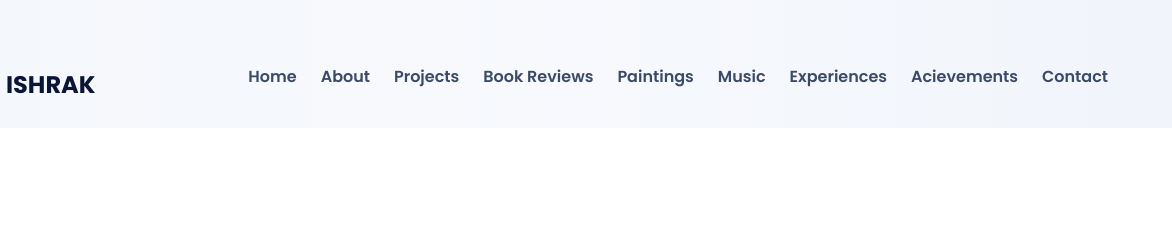
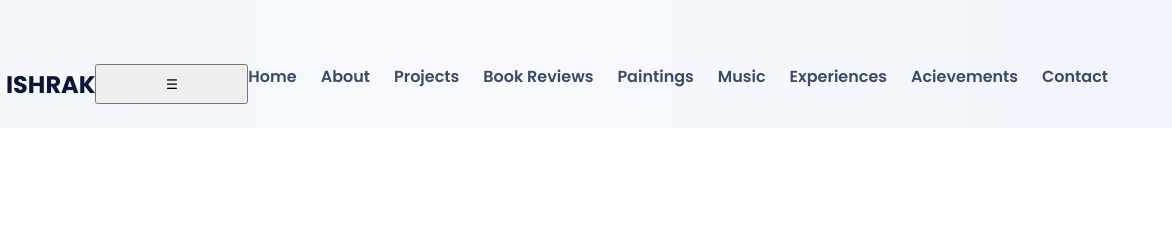
Before and after one commit to ishrakfarhanb-spec/ishrakfarhan.b.github.io, a plain HTML site: page index.html in a window 1280 px wide. Shown: the top 229 px of the page, 108-1280 px from the left. Drawn offline with Linux system fonts and the light colour scheme.

Commit message:
Update index.html

```diff
--- a/index.html
+++ b/index.html
@@ -27,6 +27,7 @@
       <span class="brand-text">ISHRAK</span>
     </a>
 
+    <button class="nav-toggle" aria-label="Toggle menu">☰</button>
     <nav class="nav">
       <a href="#" class="nav-link active">Home</a>
       <a href="#" class="nav-link">About</a>
```
